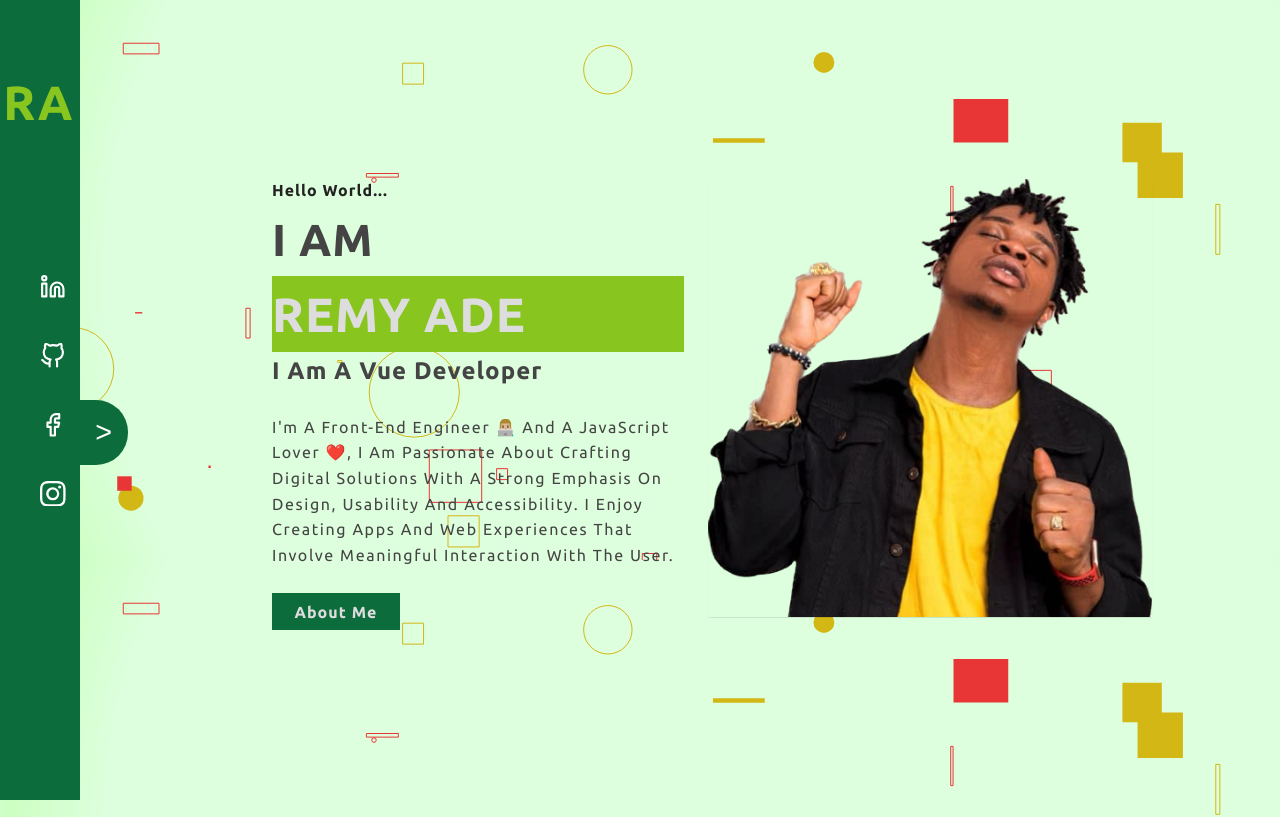
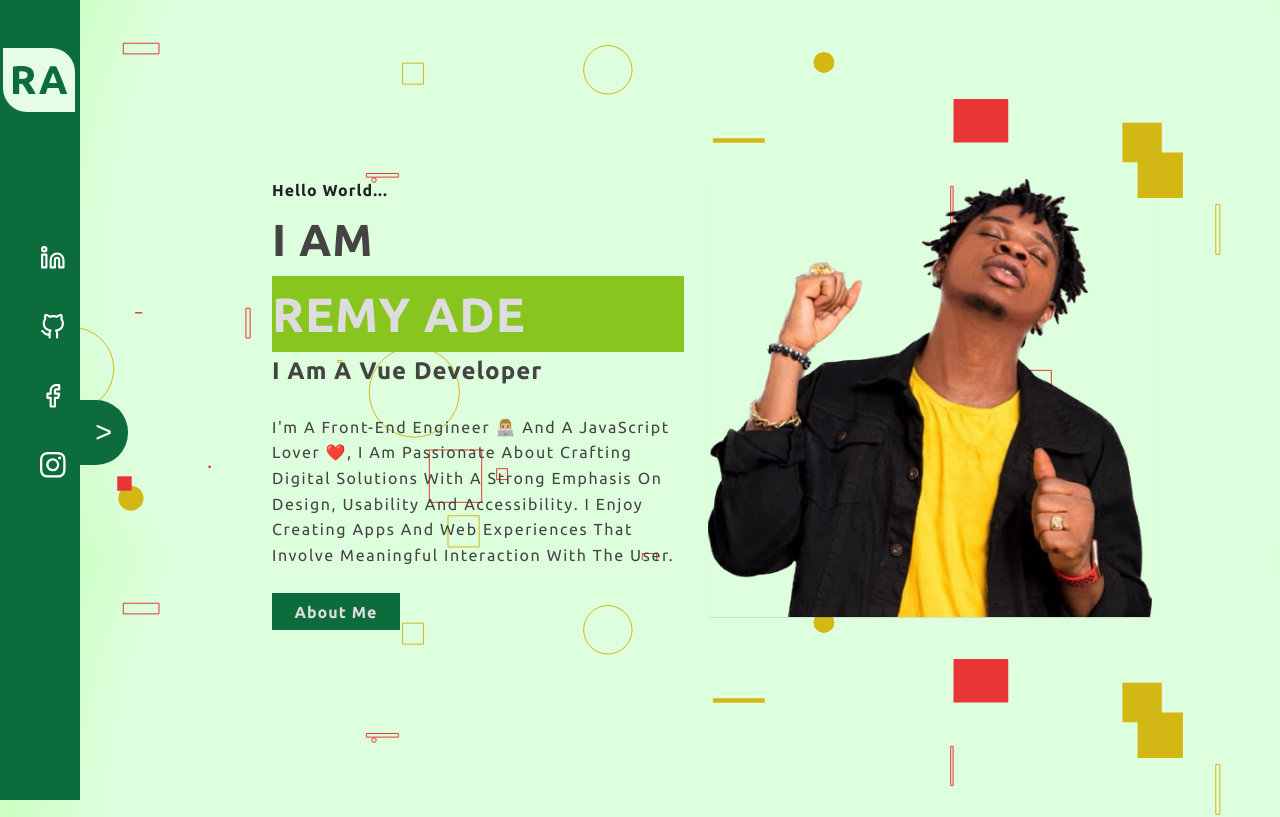
Before and after one commit to Oreolion/myPortfolioWithReact, a React (Vite) app: page / in a window 1280 px wide. Shown: the top 817 px of the page. Built offline with nearby package versions, Linux system fonts and the light colour scheme; some icons are missing.

Commit message:
add minor fixes;

```diff
--- a/src/components/Header.jsx
+++ b/src/components/Header.jsx
@@ -50,10 +50,10 @@ const Header = () => {
           ref={myRef}
         >
           <div className="header-logo">
-            <h2>
-              <span> REMY </span> OREO
+            <h2 className="ra">
+             RA
             </h2>
-            <h3 className="ra"> RA</h3>
+            {/* <h3 className="ra"> RA</h3> */}
           </div>
 
           <nav className="nav-menu">
--- a/src/components/PortFolio.jsx
+++ b/src/components/PortFolio.jsx
@@ -110,21 +110,21 @@ const PortFolio = () => {
 
             <div className="icon-box">
               <a
-                href="https://yummyfoodsite.netlify.app/ "
+                href="https://mygithubprofileinfo.netlify.app/"
                 target="_blank"
                 rel="noreferrer"
               >
                 <FcLink className="i" />
               </a>
               <a
-                href="https://yummyfoodsite.netlify.app/ "
+                href="https://mygithubprofileinfo.netlify.app/"
                 target="_blank"
                 rel="noreferrer"
               >
                 <GiRapidshareArrow className="i" />
               </a>
               <a
-                href="https://yummyfoodsite.netlify.app/ "
+                href="https://mygithubprofileinfo.netlify.app/"
                 target="_blank"
                 rel="noreferrer"
               >
--- a/src/index.css
+++ b/src/index.css
@@ -99,9 +99,6 @@ a {
   transition-timing-function: ease-in-out;
 }
 
-header h3 .ra {
-  display: none;
-}
 
 .close-btn {
   cursor: pointer;
@@ -133,8 +130,28 @@ header h3 .ra {
   width: 1rem;
   background-color: var(--primary-color);
 }
+.header-logo .ra {
+    color: var(--primary-color);
+    margin: 0 auto;
+    margin-bottom: 2.5rem;
+    margin-top: -1rem;
+    background-color: rgb(230, 252, 230);
+    border-top-right-radius: 1.5rem;
+    border-bottom-left-radius: 1.5rem;
+    width: 4.5rem;
+    font-size: 2.5rem;
 
-.collapsebtn h2,
+}
+
+.collapsebtn .ra {
+  background-color: rgb(230, 252, 230);
+  color: var(--primary-color);
+  border-top-right-radius: 1.5rem;
+  border-bottom-left-radius: 1.5rem;
+  max-width: 4.5rem;
+  margin-left: -2.3rem;
+}
+
 .collapsebtn li {
   display: none;
 }
@@ -167,21 +184,13 @@ header h3 .ra {
   }
 }
 
-.header-logo {
-  color: #fff;
-  margin-bottom: 2.5rem;
-}
-.header-logo span {
-  color: var(--primary-color);
-}
 
-.collapsebtn h3 {
+.collapsebtn h2 {
   margin-left: -2.3rem;
-  font-size: 3rem;
   color: var(--secondary-color);
 }
 
-.collapsebtn h3 .ra {
+.collapsebtn h2 .ra {
   display: block;
 }
 
@@ -460,7 +469,7 @@ h1 span {
   flex-wrap: wrap;
   align-items: center;
   justify-content: center;
-  gap: 1.5rem;
+  gap: 1rem;
   margin-top: 3rem;
   padding: 0.3rem;
   width: 24rem;
```
